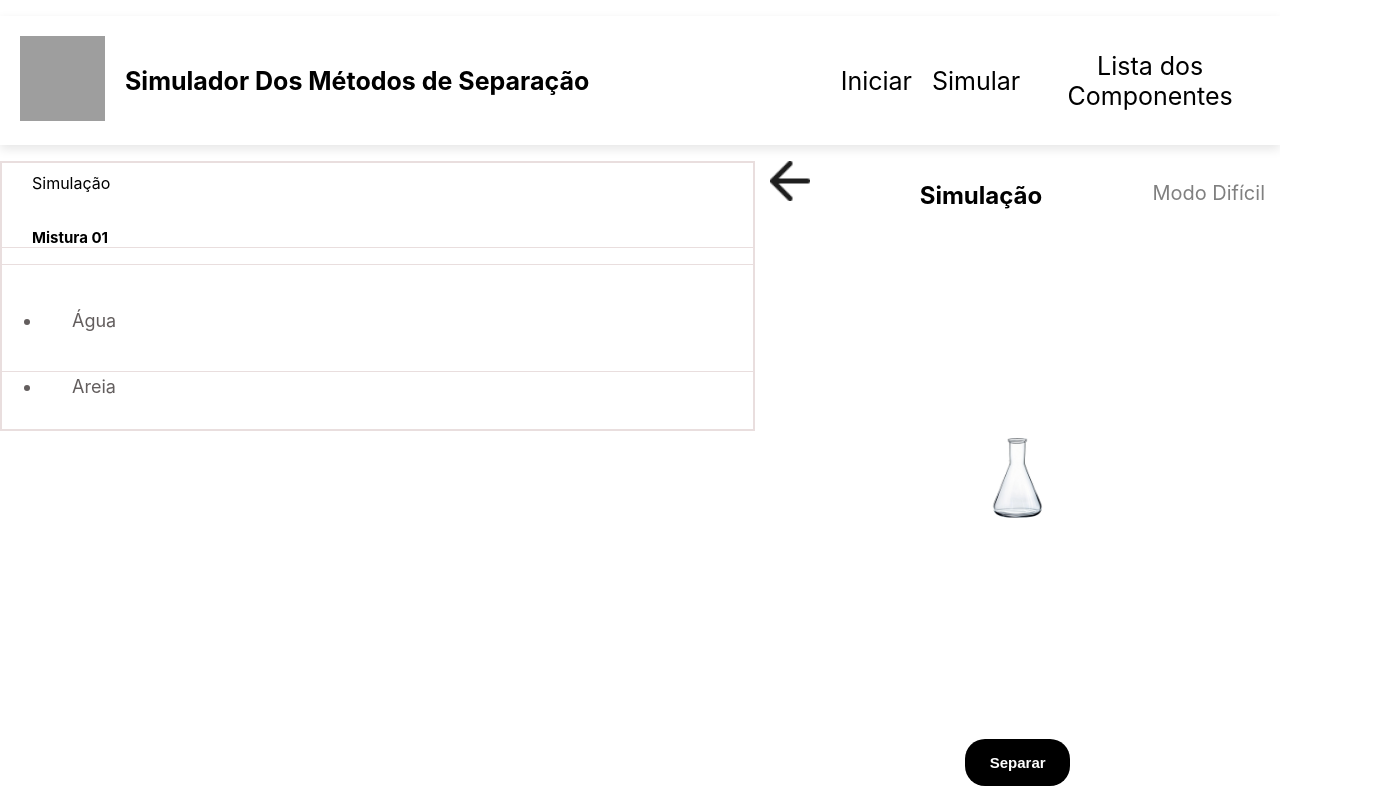
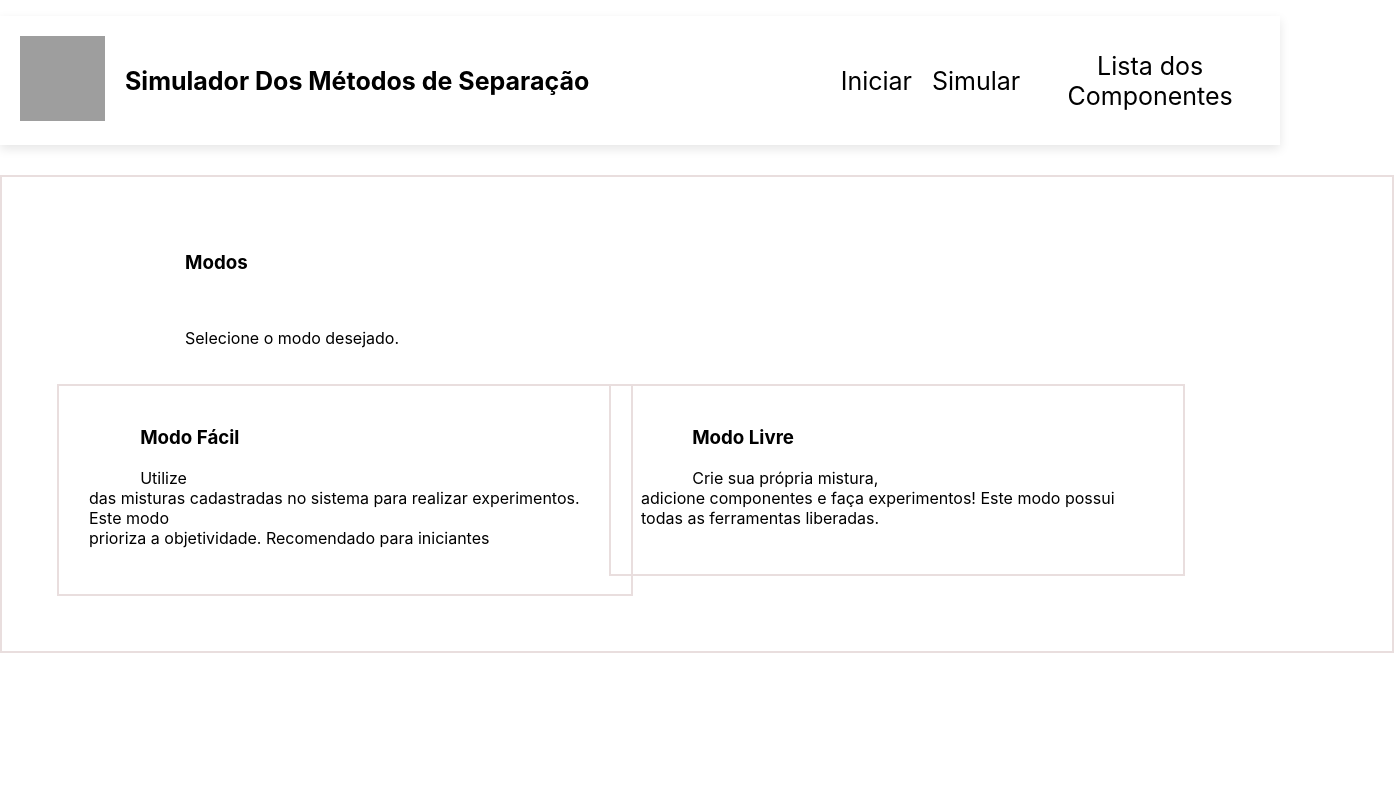
Before and after one commit to GustavoBoscato/SimuladorMetodosDeSeparacaoMisturas, a React (Create React App) app in the folder app/: page /simular in a window 1280 px wide. Shown: the top 800 px of the page, 1394 px wide, since content can reach past the window. Built offline with nearby package versions, Linux system fonts and the light colour scheme; grey boxes are pictures that could not be loaded.

Commit message:
interface Lista Componentes

```diff
--- a/app/src/App.tsx
+++ b/app/src/App.tsx
@@ -32,10 +32,16 @@ function App() {
         <Navbar/>
       <Routes>
         <Route path="/" element={< Iniciar/>} />
-        <Route path="/simular" element={< Simular/>} />
+        <Route path="/modoDificil" element={< Simular/>} />
         <Route path="/listaComponente" element={<ListaComponente/>} />
         <Route path="/listaComponente" element={<Modos titulo='Modo Fácil' titulo2='Modo Difícil' texto='Iniciantes' texto2='Peritos'/>} />
         <Route path="/laboratorioOpcao" element={<LaboratorioOpção/>} />
+        <Route path="/simular" element={<Modos titulo='Modo Fácil' texto='Utilize
+        das misturas cadastradas no sistema para realizar experimentos. Este modo
+         prioriza a objetividade. Recomendado para iniciantes'
+         titulo2='Modo Livre' texto2='Crie sua própria mistura,
+         adicione componentes e faça experimentos! Este modo possui todas as ferramentas liberadas.'/>} />
+
       </Routes>
 
     </BrowserRouter>
--- a/app/src/Components/Principal/Modos.css
+++ b/app/src/Components/Principal/Modos.css
@@ -8,12 +8,15 @@
     flex-direction: column;
     gap: 20px;
     width: 100%;
+
 }
 .textoMistura{
     border: 2px solid rgb(233, 222, 222);
-    width: 40%;
+    width: 100%;
     padding: 30px;
     cursor: pointer;
+    margin: 0 auto;
+
 }
 
 .opcoes {
@@ -27,8 +30,18 @@
 
 p.paragrafoMistura {
     margin-top: 10px;
+    white-space: pre-line;
+    color: black;
 
 }
 h3.h3Mistura{
-    margin-top: 10px
+    margin-top: 10px;
+
+    color: black;
+
 }
+.linkModos{
+    width: 40%;
+    text-decoration: none;
+
+}
--- a/app/src/Components/Principal/Modos.tsx
+++ b/app/src/Components/Principal/Modos.tsx
@@ -18,7 +18,7 @@ interface ModosProps {
         <p>Selecione o modo desejado.</p>
 
         <div className="opcoes">
-        <Link to='/modos'>
+        <Link to='/modoFacil' className='linkModos'>
         <div className="textoMistura">
 
             <h3 className='h3Mistura'>{titulo}</h3>
@@ -26,12 +26,15 @@ interface ModosProps {
 
           </div>
           </Link>
-          <div className="textoMistura">
+        <Link to="modoDificil" className='linkModos'>
+        <div className="textoMistura">
 
-            <h3 className='h3Mistura'>{titulo2}</h3>
-            <p className='paragrafoMistura'>{texto2}</p>
+          <h3 className='h3Mistura'>{titulo2}</h3>
+          <p className='paragrafoMistura'>{texto2}</p>
 
-          </div>
+        </div>
+        </Link>
+
 
           </div>
 
--- a/app/src/pages/Home/ListaComponente.tsx
+++ b/app/src/pages/Home/ListaComponente.tsx
@@ -1,8 +1,10 @@
 import React from 'react'
-
+import TabelaComponentes from '../../Components/Principal/TabelaComponentes'
 const ListaComponente = () => {
   return (
-    <div>ListaComponente</div>
+    <div>
+      <TabelaComponentes/>
+    </div>
   )
 }
 
```
Also changed, not shown: app/src/Components/Principal/MisturasCadastradas.jsx (added, +14 -0 lines), app/src/Components/Principal/MisturasCadastradas.css (added).
